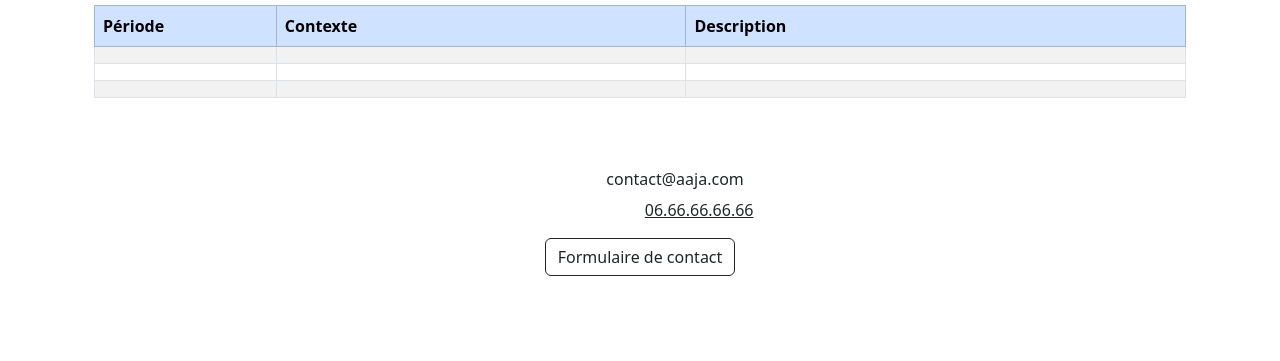
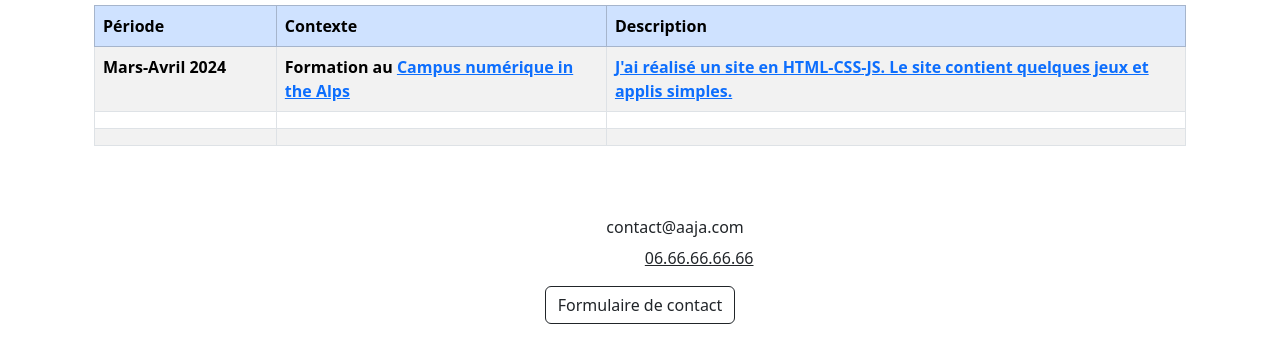
Before and after one commit to AugustinPech/CV, a plain HTML site: page CV_Augustin.html in a window 1280 px wide. Shown: the part 1649-2010 px from the top of the page. Before the commit the page ends 1989 px from the top, so only its background shows below. Drawn offline with nearby package versions, Linux system fonts and the light colour scheme.

Commit message:
first JS struff

```diff
--- a/CV_Augustin.html
+++ b/CV_Augustin.html
@@ -211,9 +211,9 @@
         </thead>
         <tbody>
           <tr>
-            <th></th>
-            <th></th>
-            <th></th>
+            <th>Mars-Avril 2024</th>
+            <th>Formation au <a href="https://le-campus-numerique.fr/">Campus numérique in the Alps</a></th>
+            <th><a href="JS/pages/index.html">J'ai réalisé un site en HTML-CSS-JS. Le site contient quelques jeux et applis simples.</a></th>
           </tr>
           <tr>
             <th></th>
```
Also changed, not shown: 1 other file.
